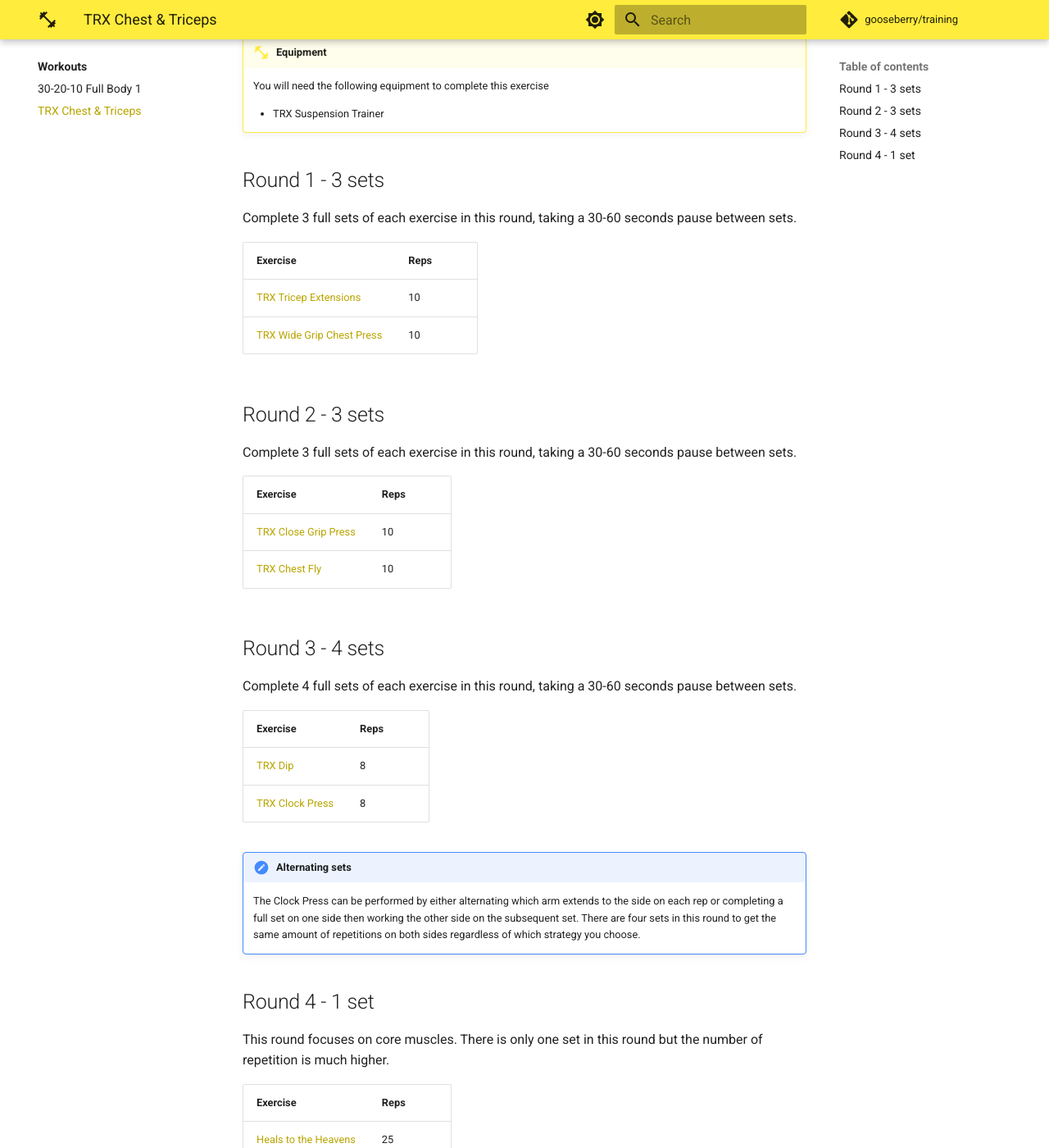
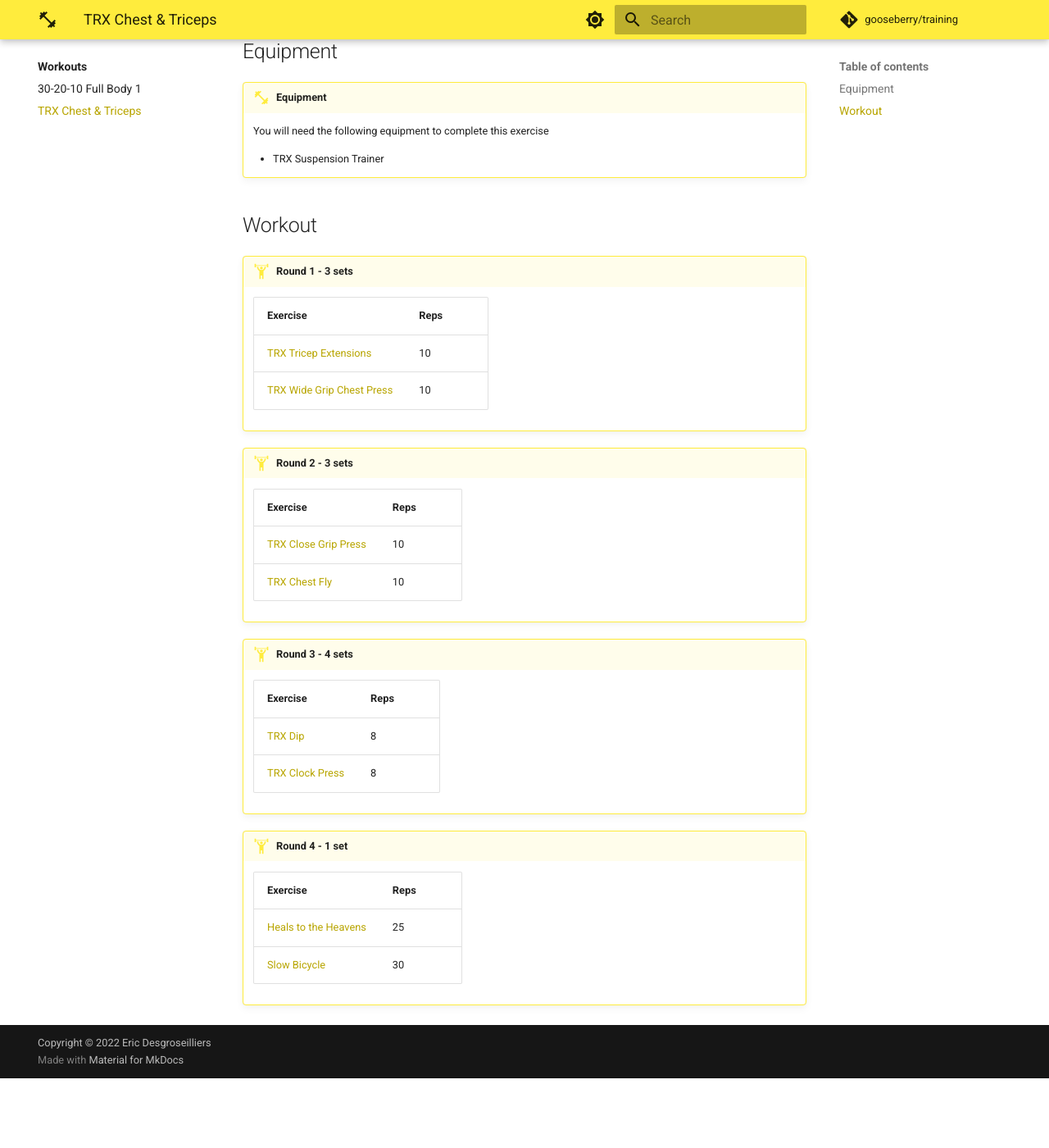
Before and after one commit to gooseberry/training, an MkDocs documentation site: the page built from docs/workouts/trx-chest-tricep.md, in a window 1280 px wide and 1400 px high, scrolled down 221 px. Shown: the whole window at 82% size. Built offline with MkDocs 1.6.1 and Material for MkDocs 9.7.7, drawn with Linux system fonts in a browser that asks for light colours; comment, search, counter and statistics services are not loaded; after the commit the page ends 1536 px from its top, so only the background shows below that.

Commit message:
new format

```diff
--- a/docs/workouts/trx-chest-tricep.md
+++ b/docs/workouts/trx-chest-tricep.md
@@ -9,43 +9,40 @@ tags:
 
 # TRX Chest and Tricep
 
+## Equipment
+
 !!! equipment "Equipment"
 
     You will need the following equipment to complete this exercise
 
     * TRX Suspension Trainer
 
-## Round 1 - 3 sets
-Complete 3 full sets of each exercise in this round, taking a 30-60 seconds pause between sets.
+## Workout
 
-| Exercise                                                       | Reps |
-|----------                                                      |:-----|
-| [TRX Tricep Extensions](../exercises/trx-tricep-extension.md)     | 10 |
-| [TRX Wide Grip Chest Press](../exercises/trx-wide-chest-press.md) | 10 |
+!!! strength "Round 1 - 3 sets"
 
-## Round 2 - 3 sets
-Complete 3 full sets of each exercise in this round, taking a 30-60 seconds pause between sets.
+    | Exercise                                                       | Reps |
+    |----------                                                      |:-----|
+    | [TRX Tricep Extensions](../exercises/trx-tricep-extension.md)     | 10 |
+    | [TRX Wide Grip Chest Press](../exercises/trx-wide-chest-press.md) | 10 |
 
-| Exercise                                             | Reps |
-|----------                                            |:-----|
-| [TRX Close Grip Press](../exercises/trx-close-press.md) | 10 |
-| [TRX Chest Fly](../exercises/trx-chest-fly.md)          | 10 |
+!!! strength "Round 2 - 3 sets"
 
-## Round 3 - 4 sets
-Complete 4 full sets of each exercise in this round, taking a 30-60 seconds pause between sets.
+    | Exercise                                             | Reps |
+    |----------                                            |:-----|
+    | [TRX Close Grip Press](../exercises/trx-close-press.md) | 10 |
+    | [TRX Chest Fly](../exercises/trx-chest-fly.md)          | 10 |
 
-| Exercise                                        | Reps |
-|----------                                       |:-----|
-| [TRX Dip](../exercises/trx-dip.md)                 | 8 |
-| [TRX Clock Press](../exercises/trx-clock-press.md) | 8 |
+!!! strength "Round 3 - 4 sets"
 
-!!! note "Alternating sets"
-    The Clock Press can be performed by either alternating which arm extends to the side on each rep or completing a full set on one side then working the other side on the subsequent set.  There are four sets in this round to get the same amount of repetitions on both sides regardless of which strategy you choose.
+    | Exercise                                        | Reps |
+    |----------                                       |:-----|
+    | [TRX Dip](../exercises/trx-dip.md)                 | 8 |
+    | [TRX Clock Press](../exercises/trx-clock-press.md) | 8 |
 
-## Round 4 - 1 set
-This round focuses on core muscles.  There is only one set in this round but the number of repetition is much higher.
+!!! strength "Round 4 - 1 set"
 
-| Exercise                                           | Reps |
-|----------                                          |:-----|
-| [Heals to the Heavens](../exercises/heals-heaven.md)  | 25 |
-| [Slow Bicycle](../exercises/slow-bicycle.md)          | 30 |
+    | Exercise                                           | Reps |
+    |----------                                          |:-----|
+    | [Heals to the Heavens](../exercises/heals-heaven.md)  | 25 |
+    | [Slow Bicycle](../exercises/slow-bicycle.md)          | 30 |
```
